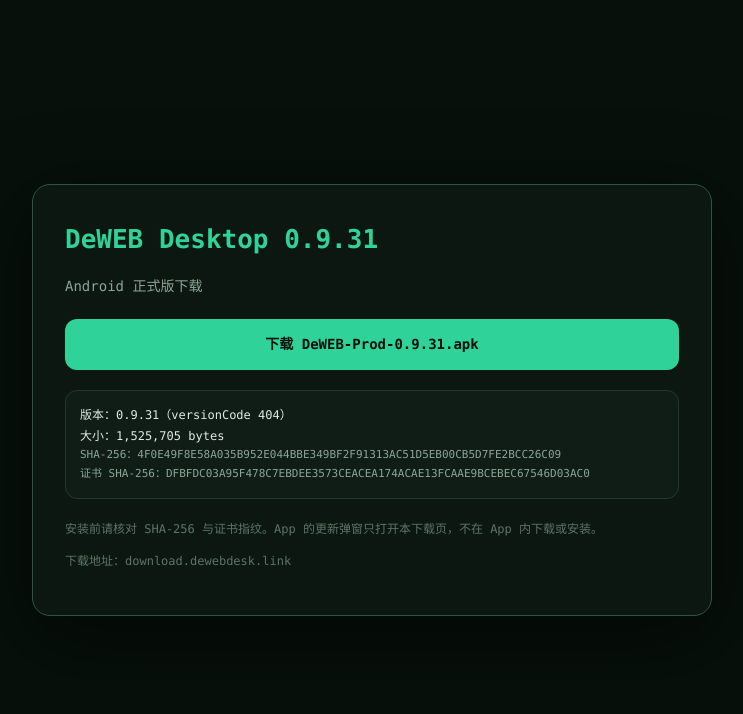
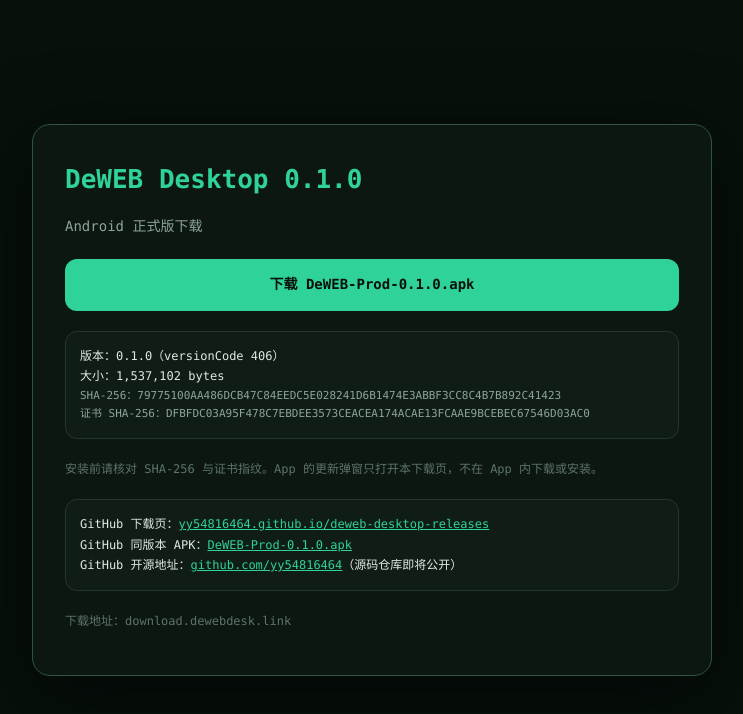
Before and after one commit to yy54816464/deweb-desktop-releases, a plain HTML site: page index.html in a window 1280 px wide. Shown: the whole page, without its empty margins (268-1011 px from the left). Drawn offline with Linux system fonts and the light colour scheme.

Commit message:
release: 0.1.0 download page and GitHub mirrors
Co-Authored-By: Claude Code <noreply@anthropic.com>

```diff
--- a/index.html
+++ b/index.html
@@ -14,16 +14,21 @@ a{color:#2fd39a}.small{font-size:12px;color:#5c7567}.hash{font-size:11px;color:#
 </head>
 <body>
 <main class="card">
-<h1>DeWEB Desktop 0.9.31</h1>
+<h1>DeWEB Desktop 0.1.0</h1>
 <p>Android 正式版下载</p>
-<a class="big" href="./downloads/DeWEB-Prod-0.9.31.apk" download>下载 DeWEB-Prod-0.9.31.apk</a>
+<a class="big" href="./downloads/DeWEB-Prod-0.1.0.apk" download>下载 DeWEB-Prod-0.1.0.apk</a>
 <div class="meta">
-<div>版本：0.9.31（versionCode 404）</div>
-<div>大小：1,525,705 bytes</div>
-<div class="hash">SHA-256：4F0E49F8E58A035B952E044BBE349BF2F91313AC51D5EB00CB5D7FE2BCC26C09</div>
+<div>版本：0.1.0（versionCode 406）</div>
+<div>大小：1,537,102 bytes</div>
+<div class="hash">SHA-256：79775100AA486DCB47C84EEDC5E028241D6B1474E3ABBF3CC8C4B7B892C41423</div>
 <div class="hash">证书 SHA-256：DFBFDC03A95F478C7EBDEE3573CEACEA174ACAE13FCAAE9BCEBEC67546D03AC0</div>
 </div>
 <p class="small">安装前请核对 SHA-256 与证书指纹。App 的更新弹窗只打开本下载页，不在 App 内下载或安装。</p>
+<div class="meta">
+<div>GitHub 下载页：<a href="https://yy54816464.github.io/deweb-desktop-releases/">yy54816464.github.io/deweb-desktop-releases</a></div>
+<div>GitHub 同版本 APK：<a href="https://yy54816464.github.io/deweb-desktop-releases/downloads/DeWEB-Prod-0.1.0.apk">DeWEB-Prod-0.1.0.apk</a></div>
+<div>GitHub 开源地址：<a href="https://github.com/yy54816464">github.com/yy54816464</a>（源码仓库即将公开）</div>
+</div>
 <p class="small">下载地址：download.dewebdesk.link</p>
 </main>
 </body>
```
Also changed, not shown: android-latest.json (+6 -6 lines), 2 other files.
